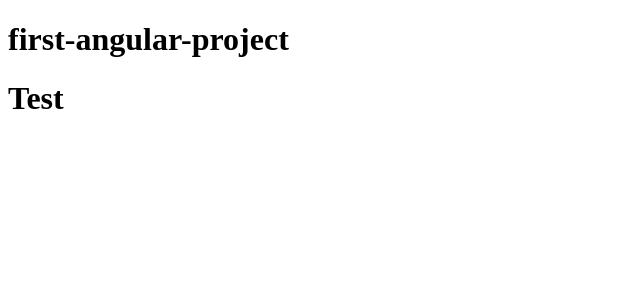
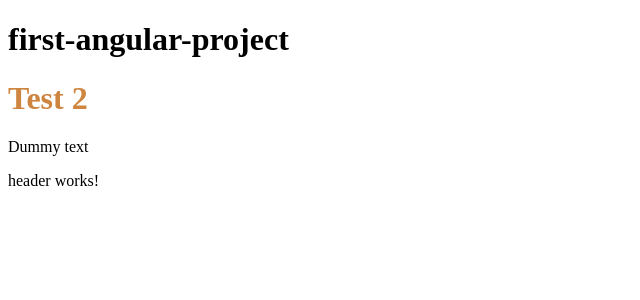
Before and after one commit to TakoyCode/LearningAngular, an Angular app in the folder first-angular-project/: page / in a window 1280 px wide. Shown: the top 300 px of the page, without its empty margins (0-640 px from the left). Built offline with nearby package versions, Linux system fonts and the light colour scheme.

Commit message:
Learning more about Angular

```diff
--- a/first-angular-project/src/app/app.component.html
+++ b/first-angular-project/src/app/app.component.html
@@ -1 +1,7 @@
 <h1>{{title}}</h1>
+
+<app-navbar></app-navbar>
+
+<app-header></app-header>
+
+<router-outlet></router-outlet>
--- a/first-angular-project/src/app/app.component.ts
+++ b/first-angular-project/src/app/app.component.ts
@@ -1,9 +1,11 @@
 import { Component } from '@angular/core';
 import { RouterOutlet } from '@angular/router';
+import { AppNavbar } from './navbar/navbar.component';
+import { HeaderComponent } from './header/header.component';
 
 @Component({
   selector: 'app-root',
-  imports: [RouterOutlet],
+  imports: [RouterOutlet, AppNavbar, HeaderComponent],
   templateUrl: './app.component.html',
   styleUrl: './app.component.css'
 })
--- /dev/null
+++ b/first-angular-project/src/app/header/header.component.html
@@ -0,0 +1 @@
+<p>header works!</p>
--- /dev/null
+++ b/first-angular-project/src/app/navbar/navbar.component.css
@@ -0,0 +1,3 @@
+h1 {
+    color: peru;
+}
--- /dev/null
+++ b/first-angular-project/src/app/navbar/navbar.component.html
@@ -0,0 +1,8 @@
+<!-- <style>
+    h1 {
+        color: green;
+    }
+</style> -->
+
+<h1>Test 2</h1>
+<p>Dummy text</p>
--- a/first-angular-project/src/app/navbar/navbar.component.ts
+++ b/first-angular-project/src/app/navbar/navbar.component.ts
@@ -2,8 +2,20 @@ import { Component } from "@angular/core";
 
 @Component({
     selector: "app-navbar",
+    // this is also the standard setting for standalone, so it doesn't really need to be specified here
     standalone: true,
-    template: '<h1>Test</h1>',
+    // template: `
+    // <h1>Test 1</h1>
+    // <p>Dummy text</p>
+    // `,
+    // styles: `
+    //     h1{color: purple}
+    //     p{background: gray}
+    // `,
+
+    // external html/css files have priority over inline html/css
+    templateUrl: "./navbar.component.html",
+    styleUrl: "./navbar.component.css",
 })
 
 export class AppNavbar {
--- a/first-angular-project/src/index.html
+++ b/first-angular-project/src/index.html
@@ -11,7 +11,7 @@
 
 <body>
   <app-root></app-root>
-  <app-navbar></app-navbar>
+  <!-- <app-navbar></app-navbar> -->
 </body>
 
 </html>
--- a/first-angular-project/src/main.ts
+++ b/first-angular-project/src/main.ts
@@ -1,10 +1,10 @@
 import { bootstrapApplication } from '@angular/platform-browser';
 import { appConfig } from './app/app.config';
 import { AppComponent } from './app/app.component';
-import { AppNavbar } from './app/navbar/navbar.component';
+// import { AppNavbar } from './app/navbar/navbar.component';
 
 bootstrapApplication(AppComponent, appConfig)
   .catch((err) => console.error(err));
 
-bootstrapApplication(AppNavbar, appConfig)
-  .catch((err) => console.error(err));
+// bootstrapApplication(AppNavbar, appConfig)
+//   .catch((err) => console.error(err));
```
Also changed, not shown: first-angular-project/src/app/header/header.component.ts (added, +11 -0 lines), first-angular-project/src/app/header/header.component.css (added), 1 other file (tests, documents, lock files or other folders).
